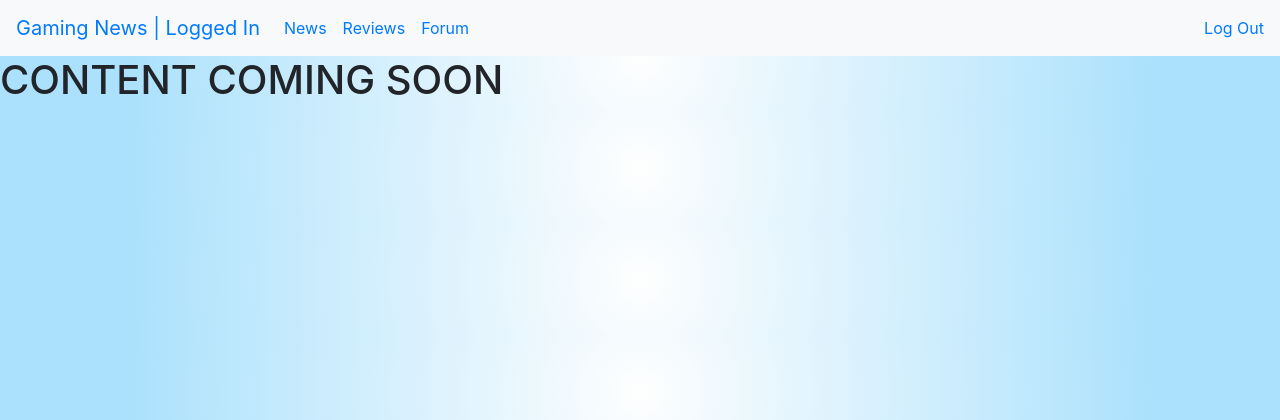
After one commit to mstew87/Full-Stack-Django-Project, a Django app: page /news in a window 1280 px wide. The commit adds this page. Shown: the top 420 px of the page. Run offline with Django 3.2, Linux system fonts and the light colour scheme; some libraries are stand-ins or nearby versions.

Commit message:
Added html templates and nav for logged in users. Updated urls and views

```diff
--- /dev/null
+++ b/GamingNewsApp/templates/news.html
@@ -0,0 +1,10 @@
+<!DOCTYPE html>
+<html lang="en">
+  {% include "partial/head.html" %}
+    <title>Gaming News | News</title>
+  </head>
+  <body>
+    {% include "partial/nav-logged-in.html" %}
+    <h1>CONTENT COMING SOON</h1>
+  </body>
+</html>
--- /dev/null
+++ b/GamingNewsApp/templates/partial/nav-logged-in.html
@@ -0,0 +1,35 @@
+<nav class="navbar navbar-expand-lg navbar-primary bg-light">
+  <a class="navbar-brand" href="#">Gaming News | Logged In</a>
+  <button
+    class="navbar-toggler"
+    type="button"
+    data-toggle="collapse"
+    data-target="#navbarSupportedContent"
+    aria-controls="navbarSupportedContent"
+    aria-expanded="false"
+    aria-label="Toggle navigation"
+  >
+    <span class="navbar-toggler-icon"></span>
+  </button>
+
+  <div class="collapse navbar-collapse" id="navbarSupportedContent">
+    <ul class="navbar-nav mr-auto">
+      <li class="nav-item">
+        <a class="nav-link" href="/news" tabindex="-1" aria-disabled="true"
+          >News</a
+        >
+      </li>
+      <li class="nav-item">
+        <a class="nav-link" href="/reviews" tabindex="-1" aria-disabled="true"
+          >Reviews</a
+        >
+      </li>
+      <li class="nav-item">
+        <a class="nav-link" href="/forum" tabindex="-1" aria-disabled="true"
+          >Forum</a
+        >
+      </li>
+    </ul>
+    <a href="/logout">Log Out</a>
+  </div>
+</nav>
--- a/GamingNewsApp/templates/success.html
+++ b/GamingNewsApp/templates/success.html
@@ -1,11 +1,10 @@
 <!DOCTYPE html>
 <html lang="en">
   {% include "partial/head.html" %}
-    <title>Gaming News</title>
     <title>Gaming News | Logged In</title>
   </head>
   <body>
-    {% include "partial/nav.html" %}
+    {% include "partial/nav-logged-in.html" %}
     <h1>Welcome, {{ user.username }}!</h1>
     <ul class="messages">
       {% for message in messages %}
@@ -14,6 +13,5 @@
       </li>
       {% endfor %}
     </ul>
-    <a href="/logout">Log Out</a>
   </body>
 </html>
--- a/GamingNewsApp/urls.py
+++ b/GamingNewsApp/urls.py
@@ -7,5 +7,8 @@ urlpatterns = [
     path('register', views.register),
     path('login', views.login),
     path('logout', views.logout),
-    path('success', views.success)
+    path('success', views.success),
+    path('news', views.news),
+    path('reviews', views.reviews),
+    path('forum', views.forum)
 ]
--- a/GamingNewsApp/views.py
+++ b/GamingNewsApp/views.py
@@ -1,13 +1,8 @@
 from django.shortcuts import render, redirect
 from django.contrib import messages
 from .models import User
-# Create your views here.
-def index(request):
-    return render(request, 'index.html')
 
-def signup(request):
-    return render(request, 'signup.html')
-
+# Restriation and authentication
 def register(request):
     if request.method == "GET":
         return redirect('/signup')
@@ -37,6 +32,13 @@ def logout(request):
     request.session.clear()
     return redirect('/')
 
+# Renders
+def index(request):
+    return render(request, 'index.html')
+
+def signup(request):
+    return render(request, 'signup.html')
+
 def success(request):
     if 'user_id' not in request.session:
         return redirect('/')
@@ -45,3 +47,12 @@ def success(request):
         'user': user
     }
     return render(request, 'success.html', context)
+
+def reviews(request):
+    return render(request, 'reviews.html')
+
+def news(request):
+    return render(request, 'news.html')
+
+def forum(request):
+    return render(request, 'forum.html')
```
Also changed, not shown: GamingNewsApp/templates/forum.html (added, +10 -0 lines), GamingNewsApp/templates/reviews.html (added, +10 -0 lines).
